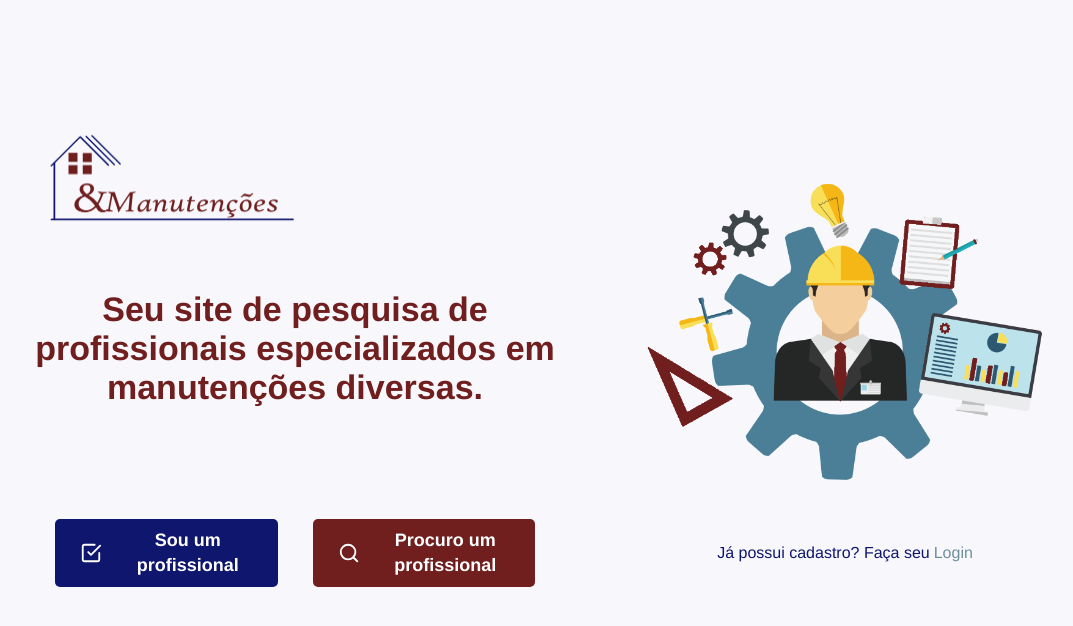
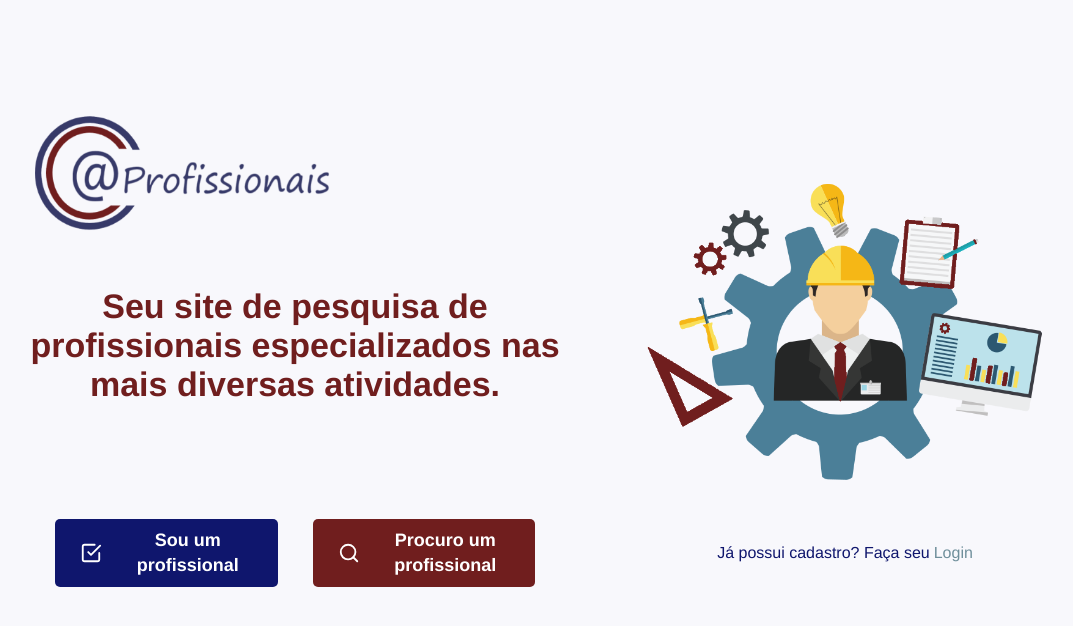
Before and after one commit to rizidorio/Profissionais, a React (Create React App) app: page / in a window 1280 px wide. Shown: the top 626 px of the page, without its empty margins (70-1143 px from the left). Built offline with nearby package versions, Linux system fonts and the light colour scheme.

Commit message:
Alteração logo

```diff
--- a/src/pages/Home/index.tsx
+++ b/src/pages/Home/index.tsx
@@ -2,7 +2,7 @@ import React from 'react';
 import { Link } from 'react-router-dom';
 import { FiCheckSquare, FiSearch } from 'react-icons/fi';
 
-import logo from '../../assets/logo_1200.png';
+import logo from '../../assets/logo_profissionais.png';
 import fundo from '../../assets/fundo_home.png';
 
 import './styles.css';
@@ -14,7 +14,7 @@ const Home = () => {
             <div id="page-home-content" className="container">
                 <div className="logo-container">
                     <img src={logo} alt="Logotipo" />
-                    <h2>Seu site de pesquisa de profissionais especializados em manutenções diversas.</h2>
+                    <h2>Seu site de pesquisa de profissionais especializados nas mais diversas atividades.</h2>
                 </div>
                 <img src={fundo} alt="Imagem background" className="back-img"/>
 
```
Also changed, not shown: src/assets/logo_profissionais.png (added).
